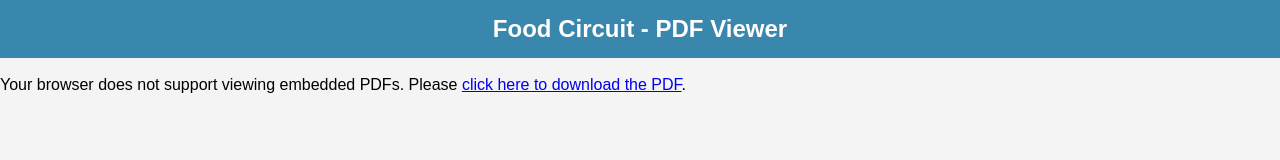
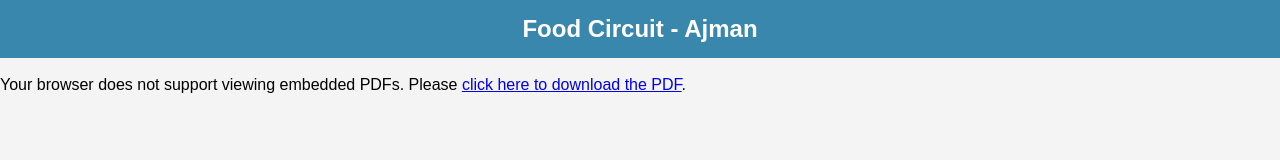
Before and after one commit to umairjyetoo/foodcircuit, a plain HTML site: page foodcircuitajman.html in a window 1280 px wide. Drawn offline with Linux system fonts and the light colour scheme.

Commit message:
minor fix

```diff
--- a/foodcircuitajman.html
+++ b/foodcircuitajman.html
@@ -50,7 +50,7 @@
   </style>
 </head>
 <body>
-  <div class="header">Food Circuit - PDF Viewer</div>
+  <div class="header">Food Circuit - Ajman</div>
   <object class="pdf-viewer" data="foodcircuit.pdf#toolbar=1&navpanes=0&scrollbar=1" type="application/pdf">
     <p>Your browser does not support viewing embedded PDFs. Please <a href="foodcircuit.pdf">click here to download the PDF</a>.</p>
   </object>
```
